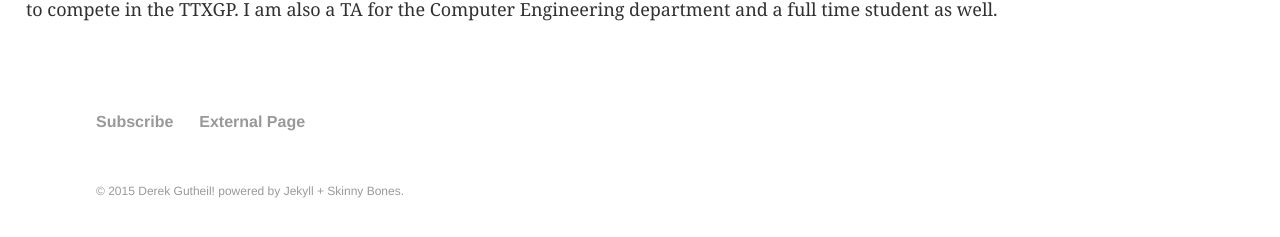
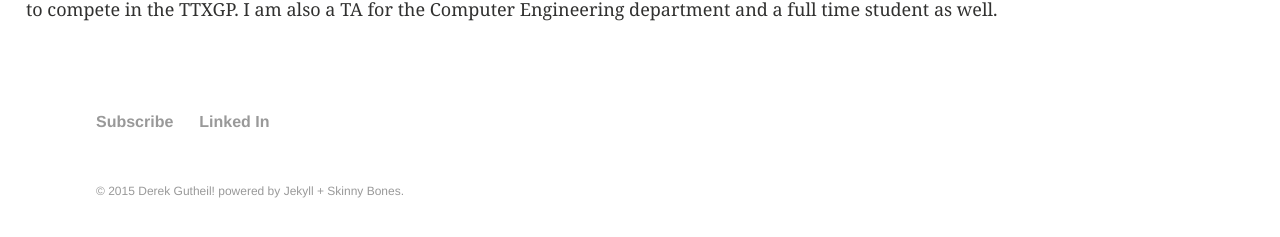
Before and after one commit to derekkg/derekkg.github.io, a Jekyll site: the page built from index.md, in a window 1280 px wide. Shown: the part 271-508 px from the top of the page. Built offline with Jekyll 4.4.1, drawn with Linux system fonts in a browser that asks for light colours.

Commit message:
updating footer

```diff
--- a/_data/footer.yml
+++ b/_data/footer.yml
@@ -3,5 +3,6 @@
 - title: Subscribe
   url: /subscribe/
 
-- title: External Page
-  url: http://mademistakes.com
+- title: Linked In
+  url: https://www.linkedin.com/in/derekgutheil
+  image: bio-photo.jpg
```
